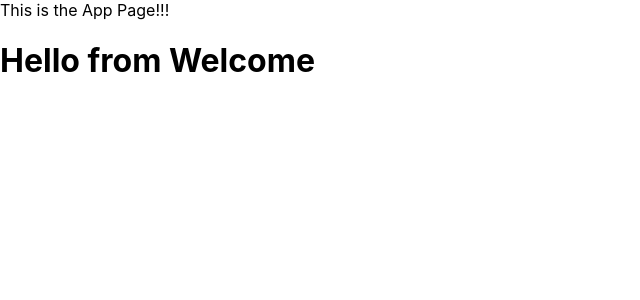
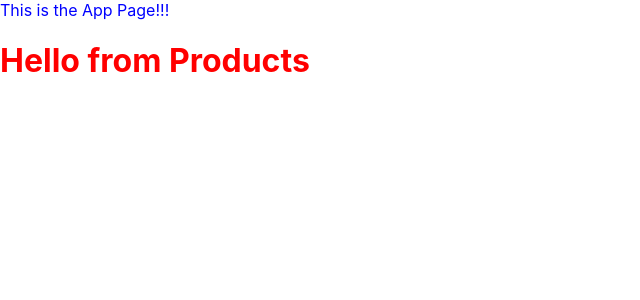
Before and after one commit to raj23manj/cra-code-split-demo, a React app: page /products in a window 1280 px wide. Shown: the top 300 px of the page, without its empty margins (0-640 px from the left). Built offline with nearby package versions, Linux system fonts and the light colour scheme.

Commit message:
added scss

```diff
--- a/package.json
+++ b/package.json
@@ -136,5 +136,8 @@
     "presets": [
       "react-app"
     ]
+  },
+  "devDependencies": {
+    "sass": "^1.49.8"
   }
 }
--- a/src/App.js
+++ b/src/App.js
@@ -1,12 +1,12 @@
 // import logo from './logo.svg';
-import './App.css';
+import './App.scss';
 import { Route } from 'react-router-dom';
 import Welcome from './pages/Welcome';
 import Products from './pages/Products';
 
 function App() {
   return (
-   <div>
+   <div className='app-blue'>
     This is the App Page!!!
      <Route path="/welcome">
        <Welcome />
--- a/src/App.css
+++ b/src/App.scss
@@ -36,3 +36,14 @@
     transform: rotate(360deg);
   }
 }
+
+#root {
+  h1.products {
+    color: red;
+  }
+
+  .app-blue {
+    color: blue;
+  }
+
+}
--- a/src/index.js
+++ b/src/index.js
@@ -1,6 +1,6 @@
 import React from 'react';
 import ReactDOM from 'react-dom';
-import './index.css';
+import './index.scss';
 import App from './App';
 import reportWebVitals from './reportWebVitals';
 import { BrowserRouter } from 'react-router-dom';
--- a/src/index.css
+++ b/src/index.scss
@@ -11,3 +11,10 @@ code {
   font-family: source-code-pro, Menlo, Monaco, Consolas, 'Courier New',
     monospace;
 }
+
+
+$main-color: orange;
+
+* {
+  color: $main-color;
+}
--- a/src/pages/Products.js
+++ b/src/pages/Products.js
@@ -1,5 +1,6 @@
+
 const Products = () => {
-  return <h1>Hello from Welcome</h1>;
+  return <h1 className="products">Hello from Products</h1>;
 };
 
 export default Products;
--- a/src/pages/Welcome.js
+++ b/src/pages/Welcome.js
@@ -1,5 +1,5 @@
 const Welcome = () => {
-  return <h1>Hello from Welcome</h1>;
+  return <h1 class="welcome">Hello from Welcome</h1>;
 };
 
 export default Welcome;
```
Also changed, not shown: 1 other file (tests, documents, lock files or other folders).
